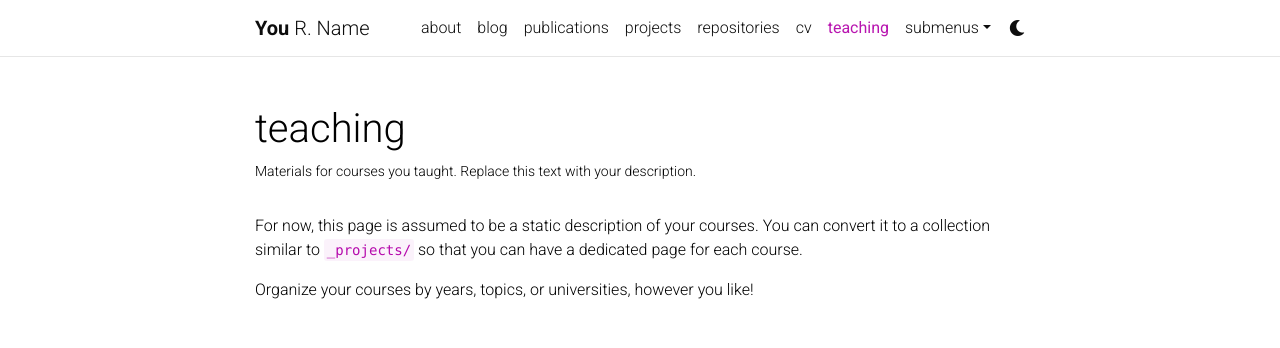
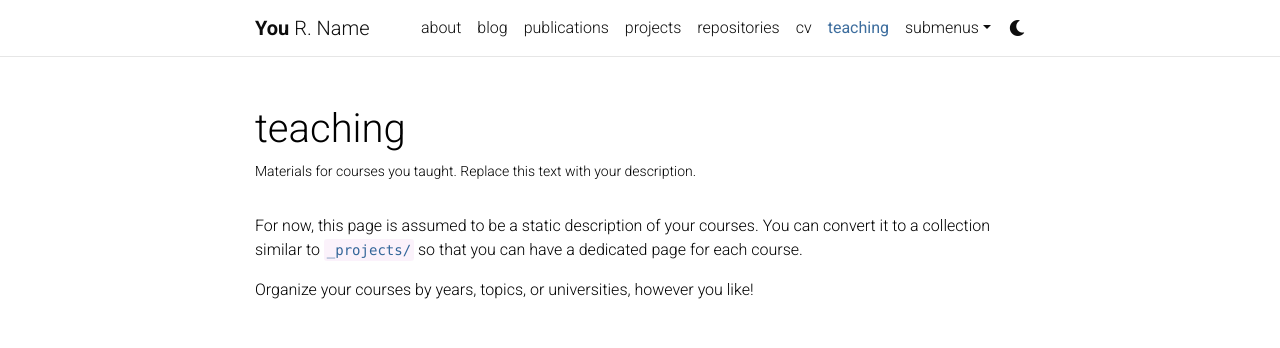
Before and after one commit to nagyfrantisek/folio, a Jekyll site: the page built from _pages/teaching.md, in a window 1280 px wide. Shown: the top 348 px of the page. Built offline with Jekyll 4.4.1, drawn with Linux system fonts in a browser that asks for light colours; comment, search, counter and statistics services are not loaded; a style sheet for code colours, icons or effects is not loaded.

Commit message:
Update _themes.scss

```diff
--- a/_sass/_themes.scss
+++ b/_sass/_themes.scss
@@ -7,8 +7,8 @@
   --global-code-bg-color: #{$code-bg-color-light};
   --global-text-color: #{$black-color};
   --global-text-color-light: #{$grey-color};
-  --global-theme-color: #{$purple-color};
-  --global-hover-color: #{$purple-color};
+  --global-theme-color: #336699;
+  --global-hover-color: #336699;
   --global-footer-bg-color: #{$grey-color-dark};
   --global-footer-text-color: #{$grey-color-light};
   --global-footer-link-color: #{$white-color};
```
